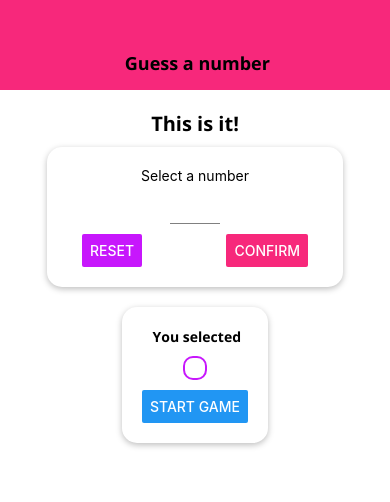
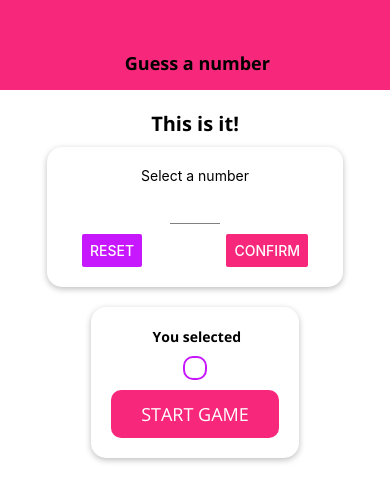
Before and after one commit to kastergarta/react-native-test2, a React Native app: screen / in a window 390 px wide. Both pictures are taken after a click on the button "RESET". Shown: the top 502 px of the page. Built offline with nearby package versions, Linux system fonts and the light colour scheme.

Commit message:
custom button

```diff
--- /dev/null
+++ b/components/MainButton.js
@@ -0,0 +1,28 @@
+import React from 'react';
+import { Text, View, StyleSheet, TouchableOpacity } from 'react-native';
+
+import Colors from '../constants/colors';
+
+const MainButton = props => {
+    return <TouchableOpacity activeOpacity={0.6} onPress={props.onPress}>
+                <View style={styles.buttonContainer}>
+                    <Text style={styles.buttonText}>{props.children}</Text>
+                </View>
+           </TouchableOpacity>
+}
+
+const styles = StyleSheet.create({
+    buttonContainer: {
+        backgroundColor: Colors.primary,
+        paddingVertical: 12,
+        paddingHorizontal: 30,
+        borderRadius: 10
+    },
+    buttonText: {
+        color: 'white',
+        fontFamily: 'open-sans',
+        fontSize: 18
+    }
+})
+
+export default MainButton;
--- a/screens/GameOverScreen.js
+++ b/screens/GameOverScreen.js
@@ -3,6 +3,7 @@
 
 import Colors from '../constants/colors';
 import BodyText from '../components/BodyText';
+import MainButton from '../components/MainButton.js';
 
 
 const GameOverScreen = props => {
@@ -12,14 +13,17 @@
             <BodyText>The Game is Over</BodyText>
             <View style={styles.imageContainer}>
                 <Image
-                source={require('../assets/success.png')}
+                source={{uri: 'https://i.guim.co.uk/img/media/6088d89032f8673c3473567a91157080840a7bb8/413_955_2808_1685/master/2808.jpg?width=1200&height=1200&quality=85&auto=format&fit=crop&s=412cc526a799b2d3fff991129cb8f030'}}
+                // source={require('../assets/success.png')}
                 style={styles.image}
                 resizeMode='cover'
                 />
             </View>
             <BodyText>Number of rounds: {props.roundsNumber}</BodyText>
             <BodyText>The number was: {props.userNumber}</BodyText>
-            <Button title='NEW GAME' onPress={props.onRestart}/>
+            <MainButton onPress={props.onRestart}>
+                NEW GAME
+            </MainButton>
         </View>
 
     );
--- a/screens/GameScreen.js
+++ b/screens/GameScreen.js
@@ -3,6 +3,7 @@
 
 import NumberContainer from '../components/NumberContainer';
 import Card from '../components/Card';
+import MainButton from '../components/MainButton.js';
 
 const generateRandomBetween = (min, max, exclude) => {
     min = Math.ceil(min);
@@ -57,8 +58,12 @@
                  {currentGuess}
              </NumberContainer>
              <Card style={styles.buttonContainer}>
-                 <Button title='LOWER' onPress={nextGuessHandler.bind(this, 'lower')}/>
-                 <Button title='GREATER' onPress={nextGuessHandler.bind(this, 'greater')}/>
+                 <MainButton onPress={nextGuessHandler.bind(this, 'lower')}>
+                     LOWER
+                 </MainButton>
+                 <MainButton onPress={nextGuessHandler.bind(this, 'greater')}>
+                     GREATE
+                 </MainButton>
              </Card>
          </View>
      )
@@ -74,8 +79,8 @@
         flexDirection: 'row',
         justifyContent: 'space-around',
         marginTop: 20,
-        width: 300,
-        maxWidth: '80%'
+        width: 400,
+        maxWidth: '95%'
     }
 });
 
--- a/screens/StartGameScreen.js
+++ b/screens/StartGameScreen.js
@@ -6,6 +6,8 @@
 import Input from '../components/Input';
 import NumberContainer from '../components/NumberContainer';
 import BodyText from '../components/BodyText';
+import MainButton from '../components/MainButton';
+
 
 const StartGameScreen = props => {
 
@@ -44,7 +46,9 @@
             <NumberContainer>
                 {selectedNumber}
             </NumberContainer>
-            <Button title='START GAME' onPress={() => props.onStartGame(selectedNumber)}/>
+            <MainButton onPress={() => props.onStartGame(selectedNumber)}>
+                START GAME
+            </MainButton>
       </Card>
     );
 }
```
